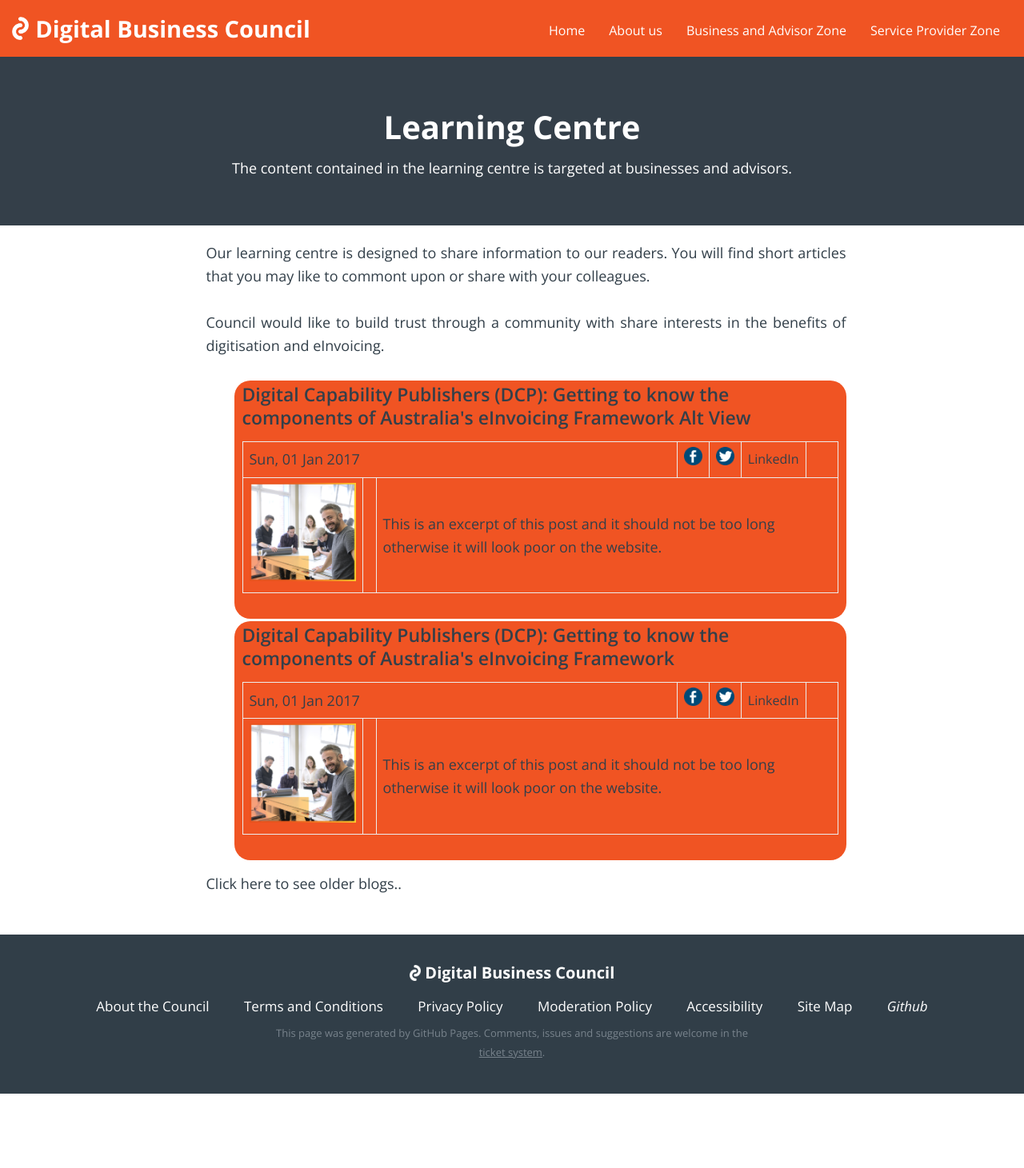
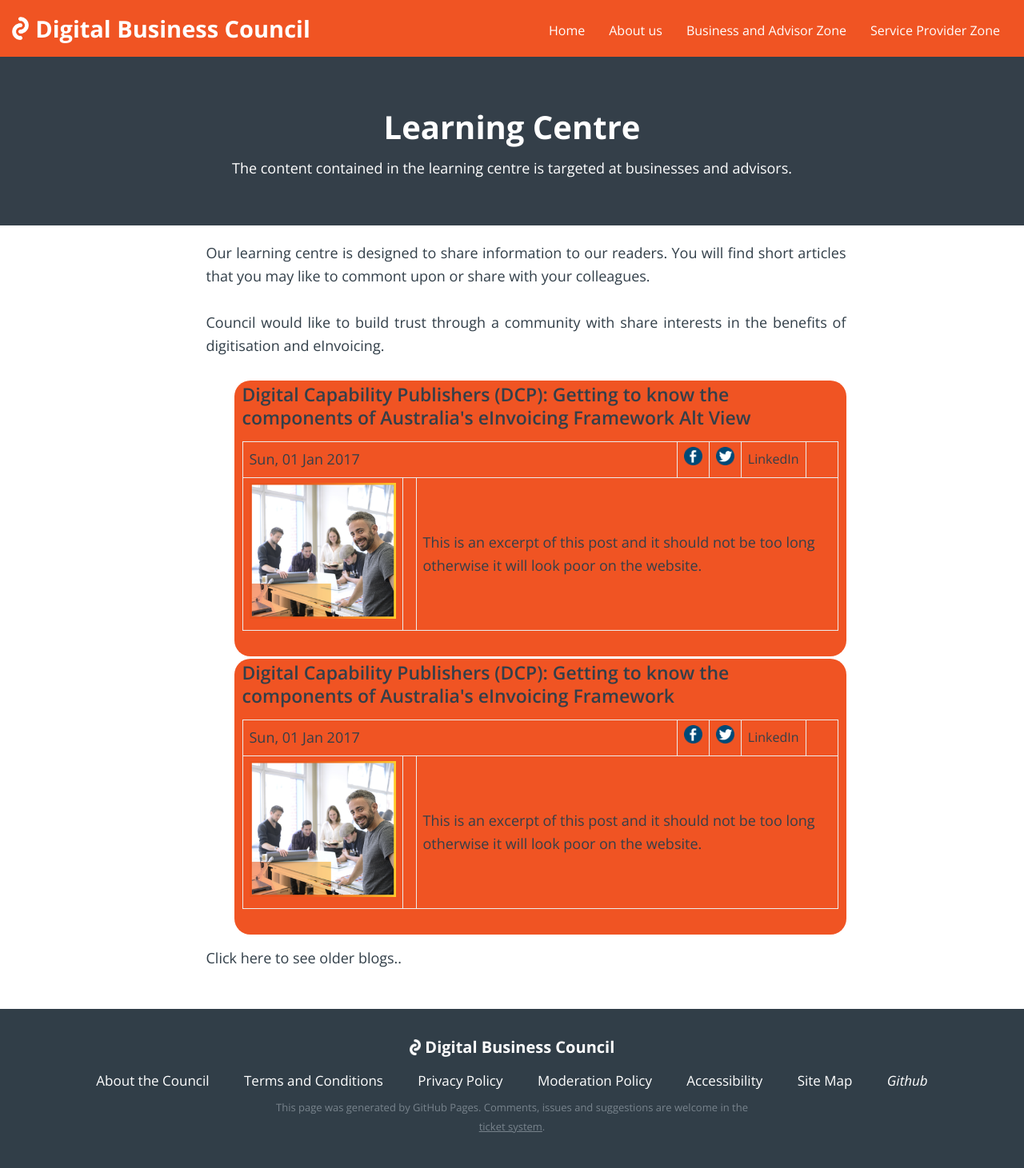
Before and after one commit to Digital-Business-Council/Digital-Business-Council.github.io, a Jekyll site: the page built from pages/business-zone/blogs/learning-centre.md, in a window 1280 px wide. Shown: the whole page at 80% size. Built offline with Jekyll 4.4.1, drawn with Linux system fonts in a browser that asks for light colours; before the commit the page ends 1368 px from its top, so only the background shows below that.

Commit message:
Update learning-centre.md

```diff
--- a/pages/business-zone/blogs/learning-centre.md
+++ b/pages/business-zone/blogs/learning-centre.md
@@ -31,7 +31,7 @@
     </td>
     </tr>
     <tr>
-    <td width="150px">
+    <td width="200px">
     <img src="{{ blog-page.excerpt-image | absolute_url }}" />
     </td>
     <td width="10px"></td>
```
